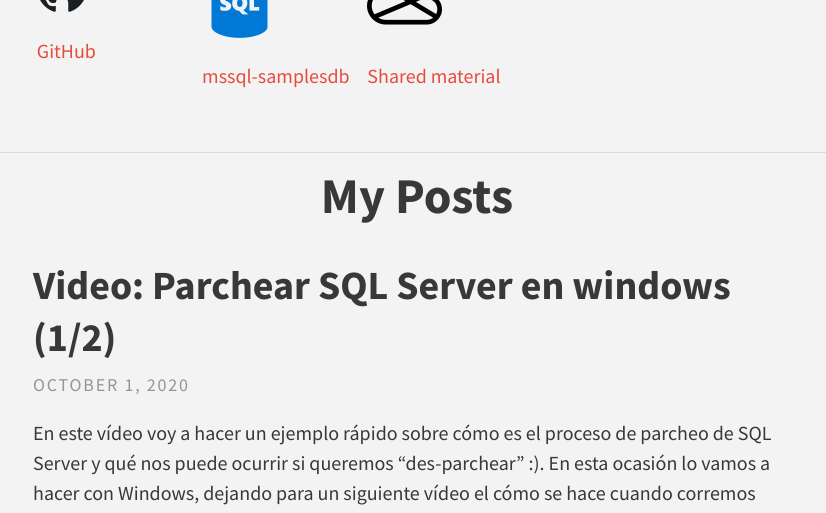
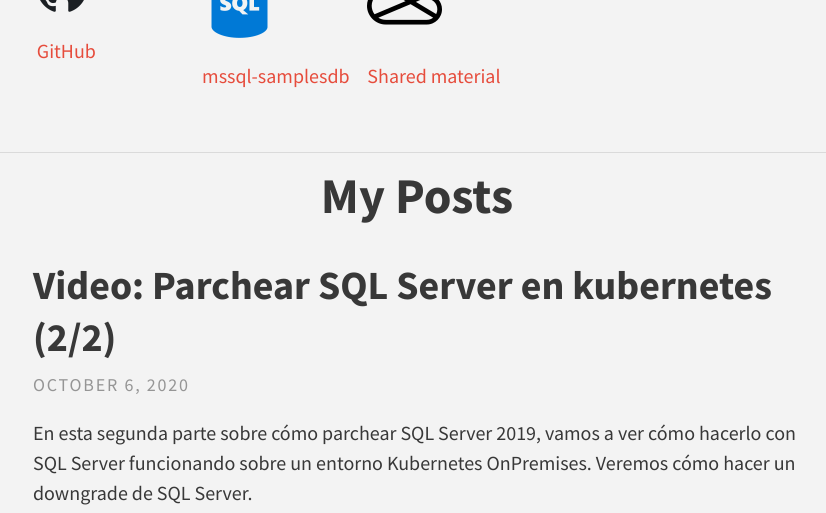
Before and after one commit to enriquecatala/enriquecatala.github.io, a Jekyll site: the page built from index.html, in a window 1280 px wide and 1400 px high, scrolled down 759 px. Shown: the top 513 px of the window, without its empty margins (223-1049 px from the left). Built offline with Jekyll 4.4.1, drawn with Linux system fonts in a browser that asks for light colours; nearby versions of some CDN libraries; the list of posts is cut into pages by our own code; comment, search, counter and statistics services are not loaded; some of the changed text lies outside the part shown.

Commit message:
new post path sql k8s

```diff
--- a/_posts/2020-10-02-video-parchear-sqlserver-windows.md
+++ b/_posts/2020-10-02-video-parchear-sqlserver-windows.md
@@ -3,14 +3,18 @@
 title:  "Video: Parchear SQL Server en windows (1/2)"
 date:   2020-10-02 00:00:53 +0200
 tipue_search_active: true
+excerpt_separator: <!--end_excerpt-->
 tags: SqlServer YouTube
 ---
 
 En este vídeo voy a hacer un ejemplo rápido sobre cómo es el proceso de parcheo de SQL Server y qué nos puede ocurrir si queremos "des-parchear" :). En esta ocasión lo vamos a hacer con Windows, dejando para un siguiente vídeo el cómo se hace cuando corremos nuestro SQL Server sobre Kubernetes.
 
-[SQL Server, Docker y WSL2](https://youtu.be/u5NXXssT1jI)
+<iframe width="560" height="315" src="https://www.youtube.com/embed/cRduwHDBoNg" frameborder="0" allow="accelerometer; autoplay; clipboard-write; encrypted-media; gyroscope; picture-in-picture" allowfullscreen></iframe>
 
-<iframe width="560" height="315" src="https://www.youtube.com/embed/cRduwHDBoNg" frameborder="0" allow="accelerometer; autoplay; clipboard-write; encrypted-media; gyroscope; picture-in-picture" allowfullscreen></iframe>
+- [Parchear SQL Server en Windows (1/2)](https://youtu.be/cRduwHDBoNg)
+- [Parchear SQL Server en Kubernetes (2/2)](https://youtu.be/_koA4vfBQEE)
+
+<!--end_excerpt-->
 
 <script src="https://apis.google.com/js/platform.js"></script>
 
--- /dev/null
+++ b/_posts/2020-10-07-video-parchear-sqlserver-kubernetes.md
@@ -0,0 +1,22 @@
+---
+layout: post
+title:  "Video: Parchear SQL Server en kubernetes (2/2)"
+date:   2020-10-07 00:00:53 +0200
+tipue_search_active: true
+excerpt_separator: <!--end_excerpt-->
+tags: SqlServer YouTube Kubernetes
+---
+
+En esta segunda parte sobre cómo parchear SQL Server 2019, vamos a ver cómo hacerlo con SQL Server funcionando sobre un entorno Kubernetes OnPremises. Veremos cómo hacer un downgrade de SQL Server.
+
+<iframe width="560" height="315" src="https://www.youtube.com/embed/_koA4vfBQEE" frameborder="0" allow="accelerometer; autoplay; clipboard-write; encrypted-media; gyroscope; picture-in-picture" allowfullscreen></iframe>
+
+- [Parchear SQL Server en Windows (1/2)](https://youtu.be/cRduwHDBoNg)
+- [Parchear SQL Server en Kubernetes (2/2)](https://youtu.be/_koA4vfBQEE)
+
+<!--end_excerpt-->
+
+<script src="https://apis.google.com/js/platform.js"></script>
+
+Si te parece interesante, subscríbete!
+<div class="g-ytsubscribe" data-channelid="UCYboHnN6tvFfHqPWZWY82AQ" data-layout="default" data-count="default"></div>
```
Also changed, not shown: about.md (+5 -5 lines), 4 other files.
